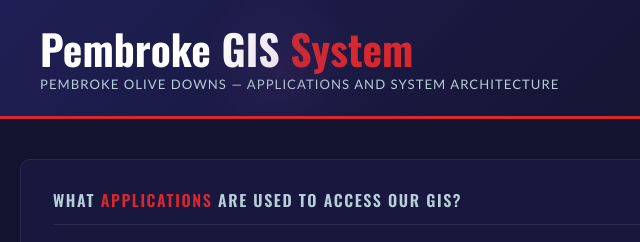
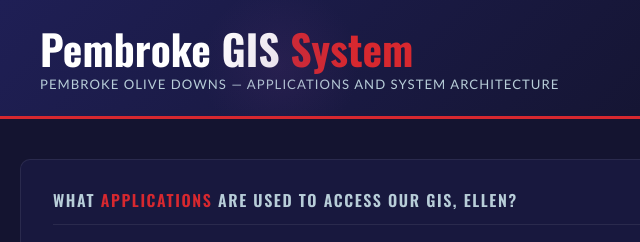
Before and after one commit to ellenforbes/arcgissystemarchitecture, a plain HTML site: page index.html in a window 1280 px wide. Shown: the top 242 px of the page, 0-640 px from the left. Drawn offline with nearby package versions, Linux system fonts and the light colour scheme; a script that the page names is missing.

Commit message:
Update index.html
Test Change

```diff
--- a/index.html
+++ b/index.html
@@ -347,7 +347,7 @@
 
   <!-- ACCESS METHODS -->
   <div class="panel">
-    <div class="panel-title">What <span>Applications</span> are used to access our GIS?</div>
+    <div class="panel-title">What <span>Applications</span> are used to access our GIS, Ellen?</div>
     <div class="access-grid">
 
       <div class="access-card agol">
@@ -696,4 +696,5 @@ flowchart TB
   }
 </script>
 </body>
+
 </html>
```
